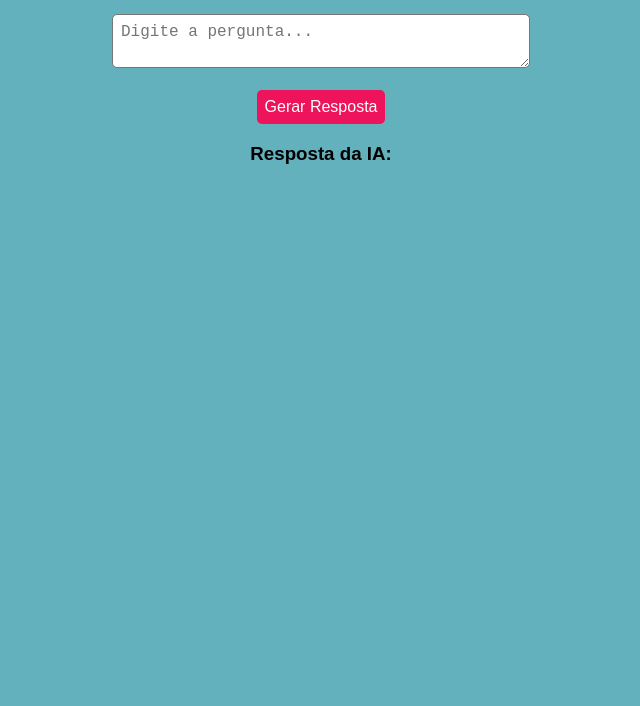
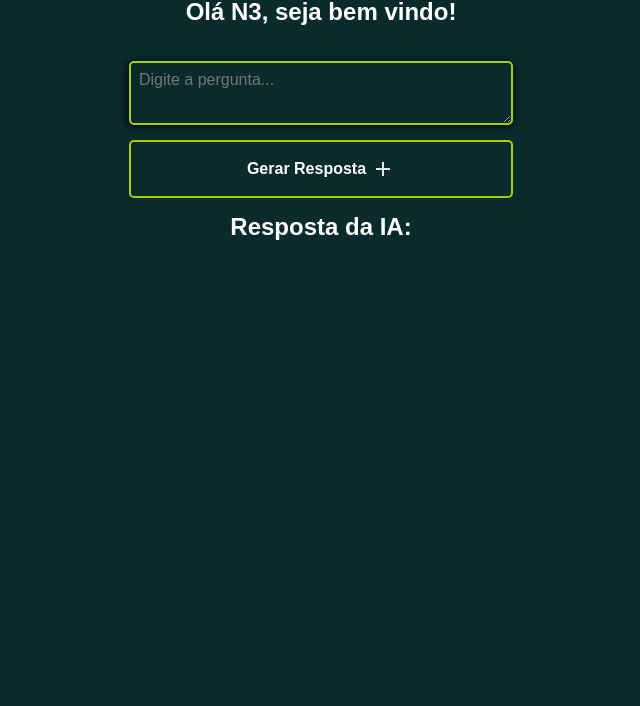
Before and after one commit to OlivGuard-ll/API, a website: page Com API/public/N3-BobIa/public/index.html in a window 1280 px wide. Shown: the part 94-800 px from the top of the page, without its empty margins (319-959 px from the left). Drawn offline with Linux system fonts and the light colour scheme.

Commit message:
Atualização: melhorado a estilização do BobIA

```diff
--- a/Com API/public/N3-BobIa/public/index.html
+++ b/Com API/public/N3-BobIa/public/index.html
@@ -6,16 +6,18 @@
     <title>BobIA</title>
     <link rel="stylesheet" href="style.css">
 
+    <link rel="shortcut icon" type="imagex/png" href="../assets/icons/icons8-oliva-50.png" />
+
 </head>
 <body>
 
     <div id="container">
         <h1>BobIA</h1>
+        <h2>Olá N3, seja bem vindo!</h2>
         <textarea id="pergunta" type="text" placeholder="Digite a pergunta..."></textarea>
-        <br><br>
-        <button onclick="gerarResposta()">Gerar Resposta</button>
-        <h3>Resposta da IA:</h3>
-        <div id="resposta"></div>
+        <button onclick="gerarResposta()">Gerar Resposta <img src="./add.svg" alt="" srcset=""></button>
+        <h2>Resposta da IA:</h2>
+        <div id="resposta">aaaaaaaaaaaaa</div>
     </div>
 
     <script>
--- a/Com API/public/N3-BobIa/public/style.css
+++ b/Com API/public/N3-BobIa/public/style.css
@@ -1,25 +1,60 @@
+:root {
+  --verdeEscuro: #042222;
+  --verdeClaro: #a5ce0c;
+  --verdeContraste: #092b2c;
+}
+
+* {
+  margin: 0;
+  padding: 0;
+  box-sizing: border-box;
+}
+
 body {
-    font-family: Arial, sans-serif;
-    background-color: #63B1BC;
+  font-family: Arial;
+  background-color: var(--verdeContraste);
+  color: #fff;
   margin: 0;
   padding: 0;
 }
 
 #container {
-    width: 80%;
-    margin: 50px auto;
+  display: flex;
+  align-items: center;
+  justify-content: flex-start;
+  flex-direction: column;
+  width: 100%;
+  height: 100vh;
   text-align: center;
+  gap: 15px;
 }
 
 h1 {
-    color: #1F2A44;
+  margin-top: 40px;
+  color: #fff;
 }
 
 textarea[type="text"] {
   padding: 8px;
   font-size: 16px;
+  font-family: Arial;
+  color: #fff;
+  border: 2px solid var(--verdeClaro);
+  background-color: transparent;
   border-radius: 5px;
-    width: 400px;
+  width: 30vw;
+  max-width: 30vw;
+  height: 8vh;
+  transition: 0.3s;
+  box-shadow: -1px 1px 7px 1px rgba(0, 0, 0, 0.75);
+  -webkit-box-shadow: -1px 1px 7px 1px rgba(0, 0, 0, 0.75);
+  -moz-box-shadow: -1px 1px 7px 1px rgba(0, 0, 0, 0.75);
+  margin-top: 20px;
+}
+
+textarea[type="text"]:focus {
+  transform: scale(1.01);
+  outline: none;
 }
 
 select,
@@ -31,21 +66,35 @@ button {
 }
 
 button {
-    background-color: #ED145B;
-    color: #FFFFFF;
-    border: none;
+  display: flex;
+  align-items: center;
+  justify-content: center;
+  gap: 5px;
+  width: 30vw;
+  background-color: transparent;
+  color: #ffffff;
+  border: 2px solid var(--verdeClaro);
+  font-weight: bold;
+  padding: 15px;
+  transition: 0.3s;
 }
 
 button:hover {
-    background-color: #EFB661;
+  background-color: #88a719;
+  border: 2px solid #88a719;
+  transform: scale(1.03);
 }
 
 #resposta {
+  width: 30vw;
+  max-width: 30vw;
+  height: fit-content;
+  max-height: 35vh;
   margin-top: 20px;
   padding: 10px;
   border-radius: 5px;
-    background-color: #D0D3D4;
-    border: 1px solid #63666A;
+  background-color: transparent;
+  border: 2px solid var(--verdeClaro);
   text-align: left;
   display: none;
 }
```
Also changed, not shown: Com API/public/N3-BobIa/public/add.svg (added). Lines whose indentation alone changed are shown as unchanged.
